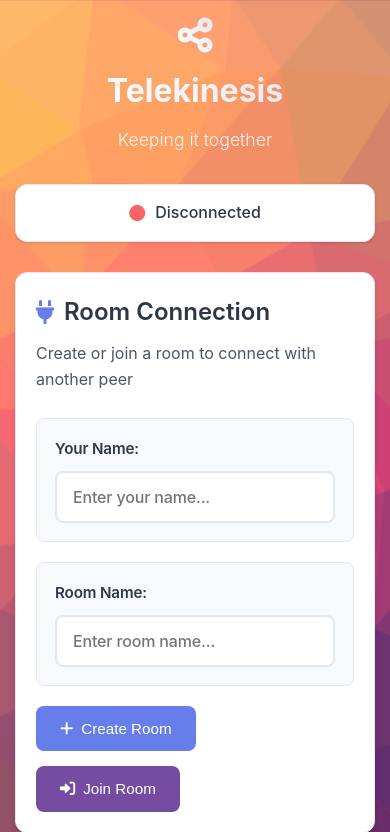
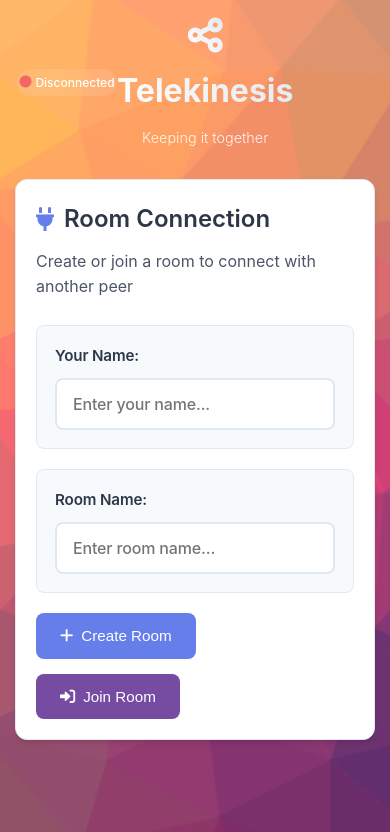
Before and after one commit to om-020525/Telekinesis, a Flask app: page / in a window 390 px wide. Shown: the top 832 px of the page. Run offline with Flask 3, Linux system fonts and the light colour scheme; data that the repository does not hold is empty.

Commit message:
UI improvements
- UI improvements in status and disconnect

```diff
--- a/static/main_style.css
+++ b/static/main_style.css
@@ -53,11 +53,19 @@ body {
     flex-direction: column;
 }
 
+/* Top Navigation */
+.top-nav {
+    display: flex;
+    align-items: center;
+    margin-bottom: 30px;
+    padding: 0 10px;
+}
+
 /* Header Styles */
 .header {
     text-align: center;
-    margin-bottom: 30px;
     color: white;
+    flex: 1;
 }
 
 .logo {
@@ -91,24 +99,19 @@ body {
     font-weight: 300;
 }
 
-/* Status Bar */
-.status-bar {
-    background: var(--bg-card);
-    border-radius: var(--border-radius);
-    padding: 15px 20px;
-    margin-bottom: 30px;
-    display: flex;
-    justify-content: space-between;
-    align-items: center;
-    box-shadow: var(--shadow-sm);
-    border: 1px solid var(--border-color);
-}
-
+/* Fixed width containers for proper centering */
 .status-indicator {
     display: flex;
     align-items: center;
     gap: 10px;
     font-weight: 500;
+    color: white;
+    background: rgba(255, 255, 255, 0.1);
+    padding: 8px 16px;
+    border-radius: 20px;
+    backdrop-filter: blur(10px);
+    width: 160px;
+    justify-content: center;
 }
 
 .status-indicator i {
@@ -268,16 +271,30 @@ body {
 .disconnect-btn {
     background: var(--danger-color);
     color: white;
-    padding: 8px 16px;
+    width: 44px;
+    height: 44px;
     border: none;
-    border-radius: var(--border-radius-sm);
-    font-size: 0.9rem;
+    border-radius: 50%;
+    font-size: 1.1rem;
     cursor: pointer;
     transition: var(--transition);
+    display: flex;
+    align-items: center;
+    justify-content: center;
+    box-shadow: var(--shadow-md);
 }
 
 .disconnect-btn:hover {
     background: #e53e3e;
+    transform: scale(1.05);
+}
+
+.disconnect-buttons {
+    display: flex;
+    gap: 12px;
+    align-items: center;
+    width: 160px;
+    justify-content: flex-end;
 }
 
 /* Form Elements */
@@ -614,10 +631,35 @@ textarea:focus, input[type="text"]:focus {
         grid-template-columns: 1fr;
     }
 
-    .status-bar {
-        flex-direction: column;
-        gap: 15px;
-        text-align: center;
+    .top-nav {
+        padding: 0 5px;
+    }
+
+    .status-indicator {
+        width: 120px;
+        padding: 6px 12px;
+        font-size: 0.85rem;
+        gap: 6px;
+    }
+
+    .disconnect-buttons {
+        width: 120px;
+        gap: 8px;
+        justify-content: flex-end;
+    }
+
+    .disconnect-btn {
+        width: 36px;
+        height: 36px;
+        font-size: 0.95rem;
+    }
+
+    .header .logo h1 {
+        font-size: 2rem;
+    }
+
+    .header .subtitle {
+        font-size: 1rem;
     }
 
     .data-actions {
@@ -644,8 +686,35 @@ textarea:focus, input[type="text"]:focus {
         gap: 10px;
     }
 
+    .top-nav {
+        padding: 0 2px;
+    }
+
+    .status-indicator {
+        width: 100px;
+        padding: 4px 8px;
+        font-size: 0.75rem;
+        gap: 4px;
+    }
+
+    .disconnect-buttons {
+        width: 100px;
+        gap: 6px;
+        justify-content: flex-end;
+    }
+
+    .disconnect-btn {
+        width: 32px;
+        height: 32px;
+        font-size: 0.9rem;
+    }
+
     .logo h1 {
-        font-size: 2rem;
+        font-size: 1.75rem;
+    }
+
+    .header .subtitle {
+        font-size: 0.9rem;
     }
 
     .section {
--- a/templates/index.html
+++ b/templates/index.html
@@ -13,7 +13,13 @@
 </head>
 <body>
     <div class="container">
-        <!-- Header -->
+        <!-- Top Navigation -->
+        <div class="top-nav">
+            <div class="status-indicator" id="statusIndicator">
+                <i class="fas fa-circle"></i>
+                <span id="statusText">Disconnected</span>
+            </div>
+
             <header class="header">
                 <div class="logo">
                     <i class="fas fa-share-alt"></i>
@@ -22,18 +28,14 @@
                 <p class="subtitle">Keeping it together</p>
             </header>
 
-        <!-- Connection Status -->
-        <div class="status-bar" id="statusBar">
-            <div class="status-indicator" id="statusIndicator">
-                <i class="fas fa-circle"></i>
-                <span id="statusText">Disconnected</span>
-            </div>
+            <div class="disconnect-buttons">
                 <button class="disconnect-btn" id="disconnectBtn" style="display: none;">
-                <i class="fas fa-times"></i> Disconnect
+                    <i class="fas fa-phone-slash"></i>
                 </button>
                 <button class="disconnect-btn" id="resetBtn" style="display: none;">
-                <i class="fas fa-refresh"></i> Start New Connection
+                    <i class="fas fa-refresh"></i>
                 </button>
+            </div>
         </div>
 
         <!-- Main Content -->
```
Lines whose indentation alone changed are shown as unchanged.
